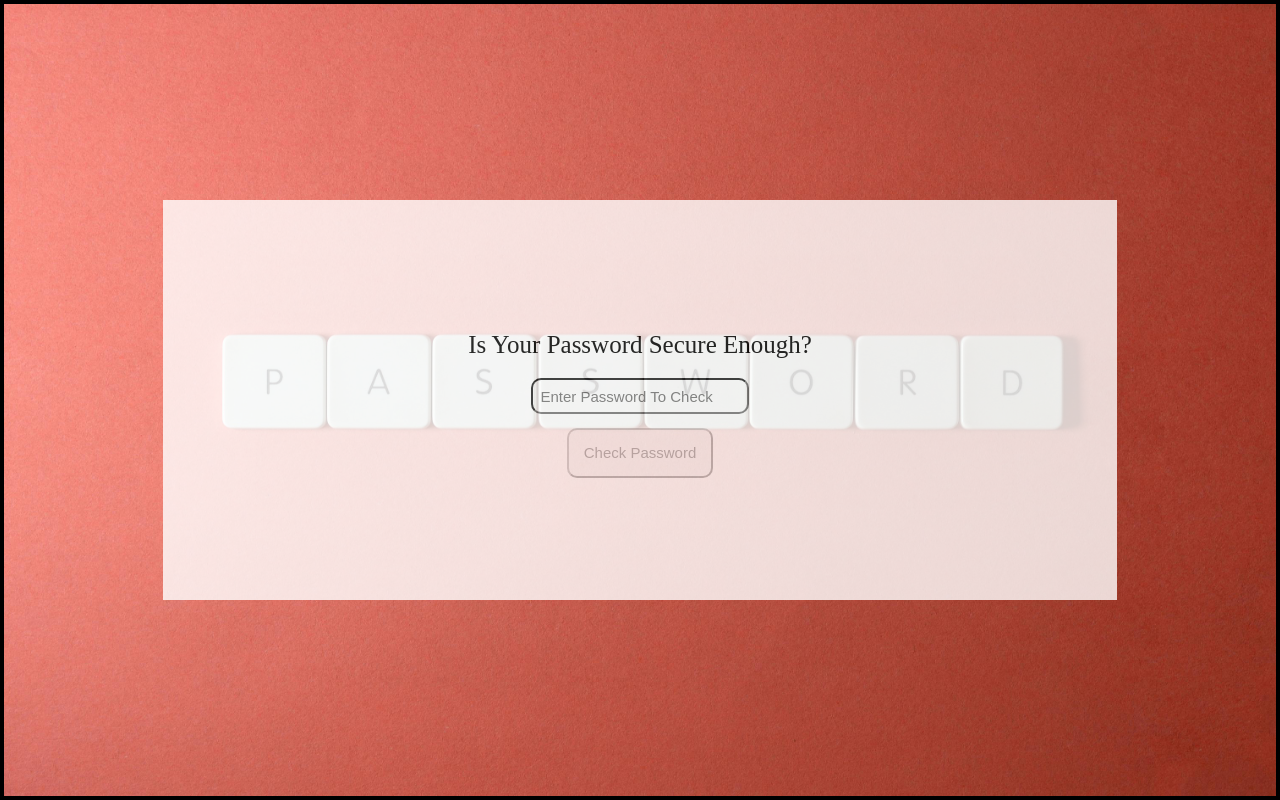
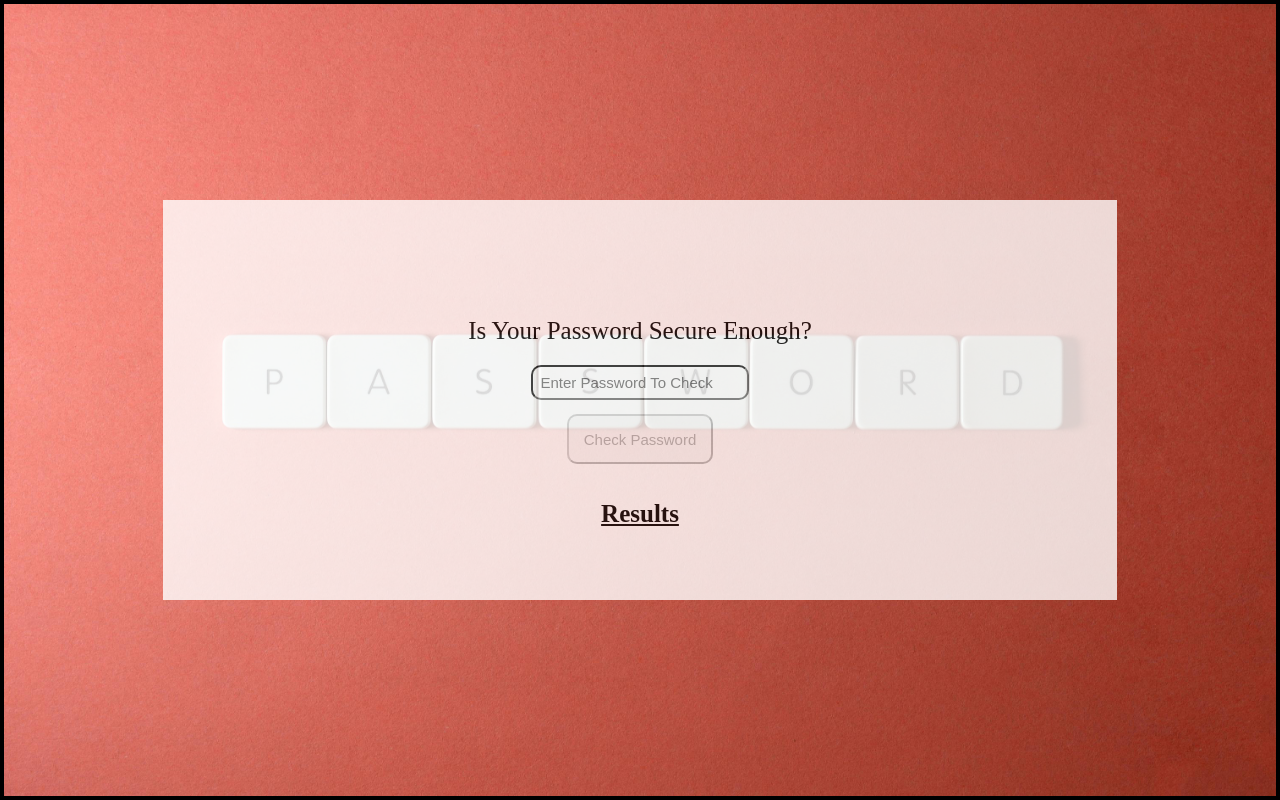
Before and after one commit to zacharybaca/movie-database-api-project, a React (Vite) app: page / in a window 1280 px wide. Built offline with nearby package versions, Linux system fonts and the light colour scheme.

Commit message:
Update PasswordChecker.jsx

```diff
--- a/src/components/PasswordChecker/PasswordChecker.jsx
+++ b/src/components/PasswordChecker/PasswordChecker.jsx
@@ -39,9 +39,10 @@ export default function PasswordChecker() {
                 {result.score && result.score < 60 && <button type="button" onClick={() => navigate("/change-password")}>Change Password</button>}
             </div>
             <div id="result-container">
-            {result.score && <h3>Score: {result.score}</h3>}
-            {result.feedback.length > 0 && <ul>{result.feedback.map((statement, index) => <li key={index}>{statement}</li>)}</ul>}
-            {result.description && <h3>Description: {result.description}</h3>}
+            <h1>Results</h1>
+            {result.score && <h3><span id="score-span">Score:</span> {result.score}</h3>}
+            {result.feedback.length > 0 && <ul>{result.feedback.map((statement, index) => <li key={index}><span id="feedback-span">Suggestion {index + 1}:</span> {statement}</li>)}</ul>}
+            {result.description && <h3><span id="description-span">Description:</span> {result.description}</h3>}
             </div>
         </div>
 
```
